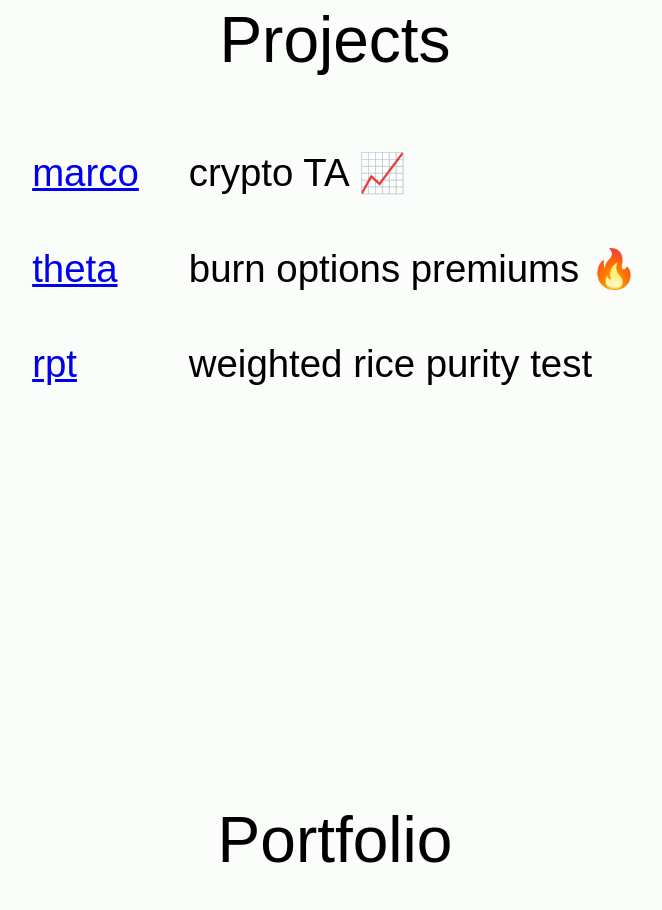
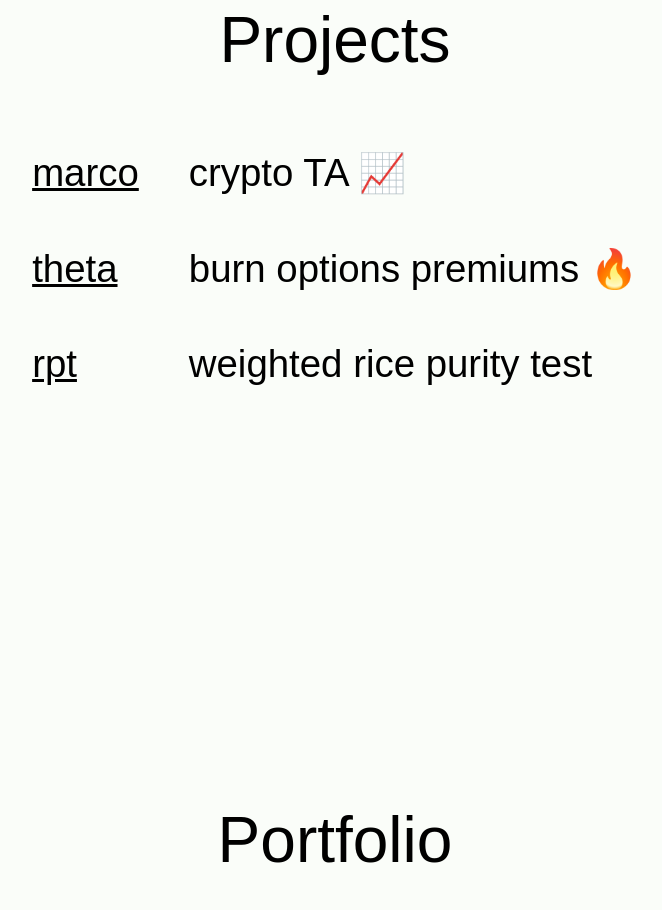
Before and after one commit to viriditycapital/viriditycapital.github.io-old, a website built with webpack: page src/index.html in a window 1280 px wide. Shown: the part 881-1791 px from the top of the page, without its empty margins (305-967 px from the left). Built offline with nearby package versions, Linux system fonts and the light colour scheme; files whose address does not match are found by name.

Commit message:
Added link styling to projects

```diff
--- a/src/index.js
+++ b/src/index.js
@@ -128,7 +128,7 @@ function build_site () {
     `
     <tr>
       <td>
-        <a href="${link_list[i].link}">${link_list[i].name}</a>
+        <a class="project_link" href="${link_list[i].link}">${link_list[i].name}</a>
       </td>
       <td>
         ${link_list[i].desc}
--- a/src/styles/components/toolbar.scss
+++ b/src/styles/components/toolbar.scss
@@ -53,13 +53,11 @@
       justify-content: center;
       align-items: center;
 
-
       &:link, &:visited {
         text-decoration: none;
         color: black;
       }
 
-      /* mouse over link */
       &:hover {
         color: $viridity_light;
       }
--- a/src/styles/pages/projects.scss
+++ b/src/styles/pages/projects.scss
@@ -24,3 +24,13 @@
 table {
   border-spacing: 48px;
 }
+
+.project_link {
+  &:link, &:visited {
+    color: black;
+  }
+
+  &:hover {
+    color: $viridity_light;
+  }
+}
```
